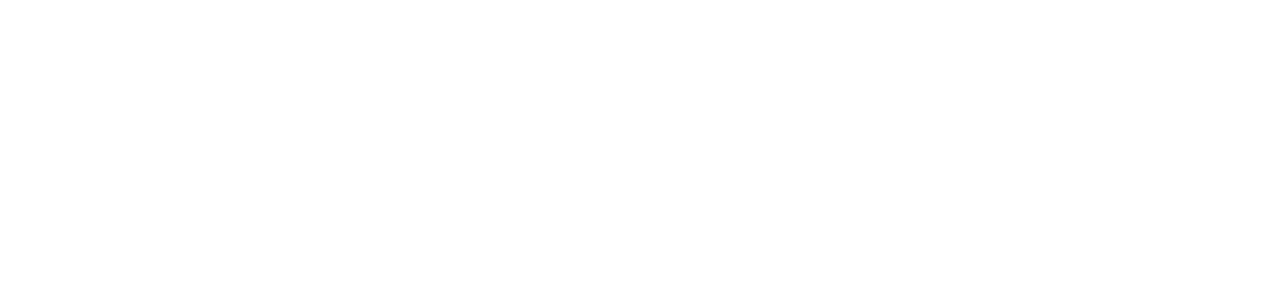
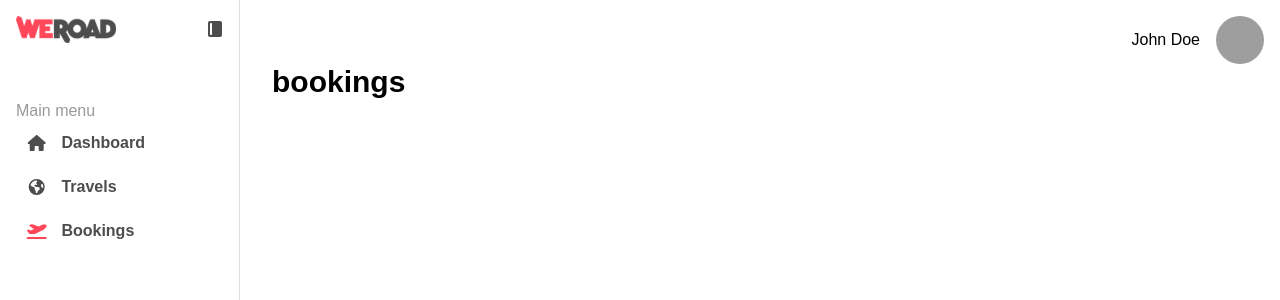
Before and after one commit to noppytinto/francesco-scutellaro--test-wr, a Nuxt app: page /bookings in a window 1280 px wide. Before the commit this address had no page. Shown: the top 300 px of the page. Built offline with nearby package versions, Linux system fonts and the light colour scheme; grey boxes are pictures that could not be loaded.

Commit message:
feat: add default layout

```diff
--- /dev/null
+++ b/components/NavigationLink.vue
@@ -0,0 +1,37 @@
+<template>
+  <NuxtLink :to>
+    <div
+      class="flex items-center gap-1 text-secondary py-2 rounded-md hover:bg-my-neutral-100 transition-all duration-150"
+    >
+      <FontAwesomeIcon
+        :icon
+        class="basis-1/5"
+        :class="{
+          'text-primary': $route.path === to,
+          'text-secondary': $route.path !== to,
+        }"
+      />
+      <p class="font-semibold">
+        {{ title }}
+      </p>
+    </div>
+  </NuxtLink>
+</template>
+
+<script setup lang="ts">
+import { FontAwesomeIcon } from "@fortawesome/vue-fontawesome";
+
+type AppRoutes = {
+  home: "/";
+  travels: "/travels";
+  bookings: "/bookings";
+};
+
+type Props = {
+  to: AppRoutes[keyof AppRoutes];
+  title: string;
+  icon: string[] | string;
+};
+
+defineProps<Props>();
+</script>
--- /dev/null
+++ b/layouts/default.vue
@@ -0,0 +1,72 @@
+<template>
+  <div class="flex gap-4 h-dvh">
+    <!--================================================== SIDEBAR -->
+    <div
+      class="flex flex-col gap-14 grow max-w-60 border-my-neutral-100 border-r p-4"
+    >
+      <!--================================================== LOGO -->
+      <div class="flex justify-between items-center">
+        <NuxtImg src="images/weroad-logo-expanded.svg" alt="logo" width="100" />
+        <button>
+          <FontAwesomeIcon
+            icon="window-maximize"
+            class="text-secondary"
+            rotation="270"
+          />
+        </button>
+      </div>
+
+      <!--================================================== NAVIGATION -->
+      <nav>
+        <h1 class="text-my-neutral-300">Main menu</h1>
+        <ul class="flex flex-col gap-1">
+          <li>
+            <NavigationLink to="/" title="Dashboard" icon="house" />
+          </li>
+          <li>
+            <NavigationLink
+              to="/travels"
+              title="Travels"
+              icon="earth-americas"
+            />
+          </li>
+          <li>
+            <NavigationLink
+              to="/bookings"
+              title="Bookings"
+              icon="plane-departure"
+            />
+          </li>
+        </ul>
+      </nav>
+    </div>
+
+    <!--================================================== RIGHT CONTENT -->
+    <div class="grow p-4">
+      <!--================================================== HEADER -->
+      <header class="flex justify-between items-center">
+        <h1 class="text-2xl font-bold mb-4 text-my-neutral-300">
+          {{ $route.meta.title }}
+        </h1>
+
+        <!--================================================== AVATAR -->
+        <div class="flex items-center gap-4">
+          <p>John Doe</p>
+          <img
+            src="https://randomuser.me/api/portraits"
+            alt="avatar"
+            class="w-12 h-12 rounded-full"
+          />
+        </div>
+      </header>
+
+      <!--================================================== MAIN CONTENT -->
+
+      <slot />
+    </div>
+  </div>
+</template>
+<script setup lang="ts">
+import { FontAwesomeIcon } from "@fortawesome/vue-fontawesome";
+import NavigationLink from "~/components/NavigationLink.vue";
+</script>
--- /dev/null
+++ b/pages/bookings.vue
@@ -0,0 +1,12 @@
+<template>
+  <div>
+    <h1 class="text-3xl font-bold mb-4">bookings</h1>
+  </div>
+</template>
+
+<script setup lang="ts">
+definePageMeta({
+  title: "Bookings",
+  description: "This is the bookings page",
+});
+</script>
--- a/pages/index.vue
+++ b/pages/index.vue
@@ -4,4 +4,9 @@
   </div>
 </template>
 
-<script setup lang="ts"></script>
+<script setup lang="ts">
+definePageMeta({
+  title: "Dashboard",
+  description: "This is the hello page",
+});
+</script>
--- /dev/null
+++ b/pages/travels.vue
@@ -0,0 +1,12 @@
+<template>
+  <div>
+    <h1 class="text-3xl font-bold mb-4">travels</h1>
+  </div>
+</template>
+
+<script setup lang="ts">
+definePageMeta({
+  title: "Travels",
+  description: "This is the travels page",
+});
+</script>
```
Also changed, not shown: entities/travel/types.ts (added, +91 -0 lines), public/images/weroad-logo-collapsed.svg (added), public/images/weroad-logo-expanded.svg (added).
